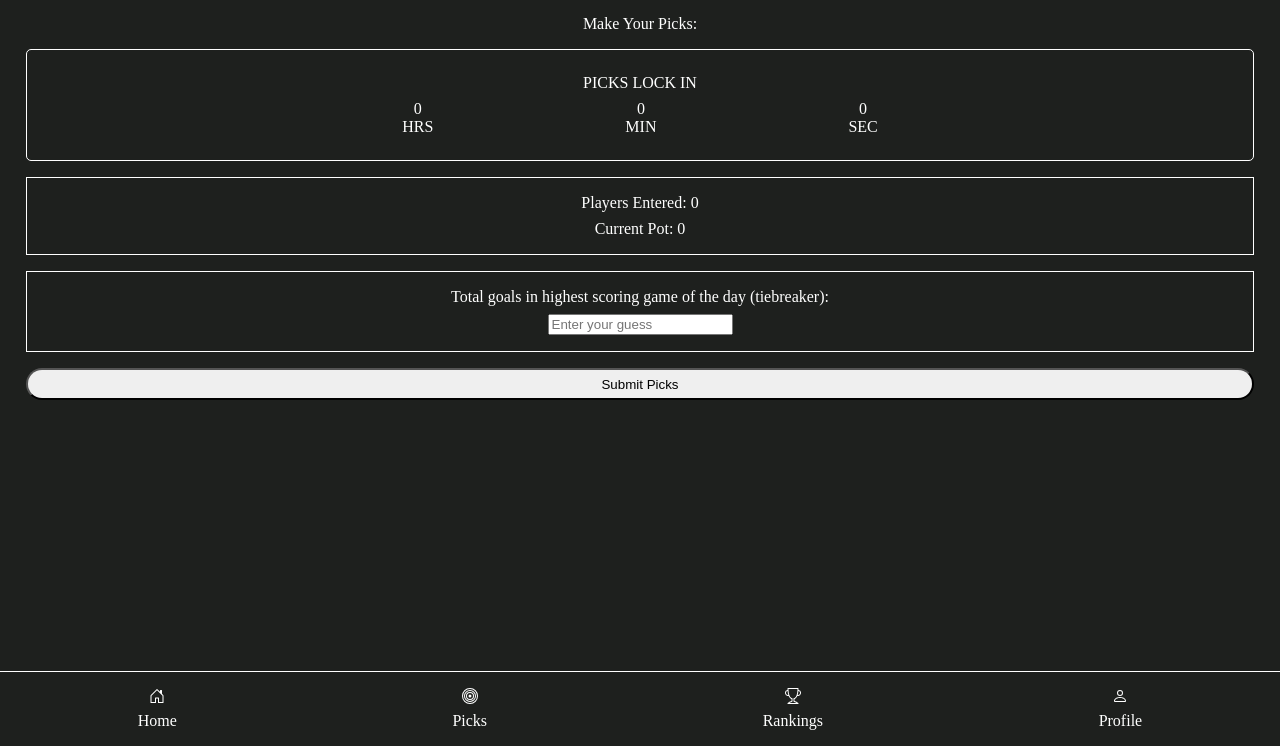
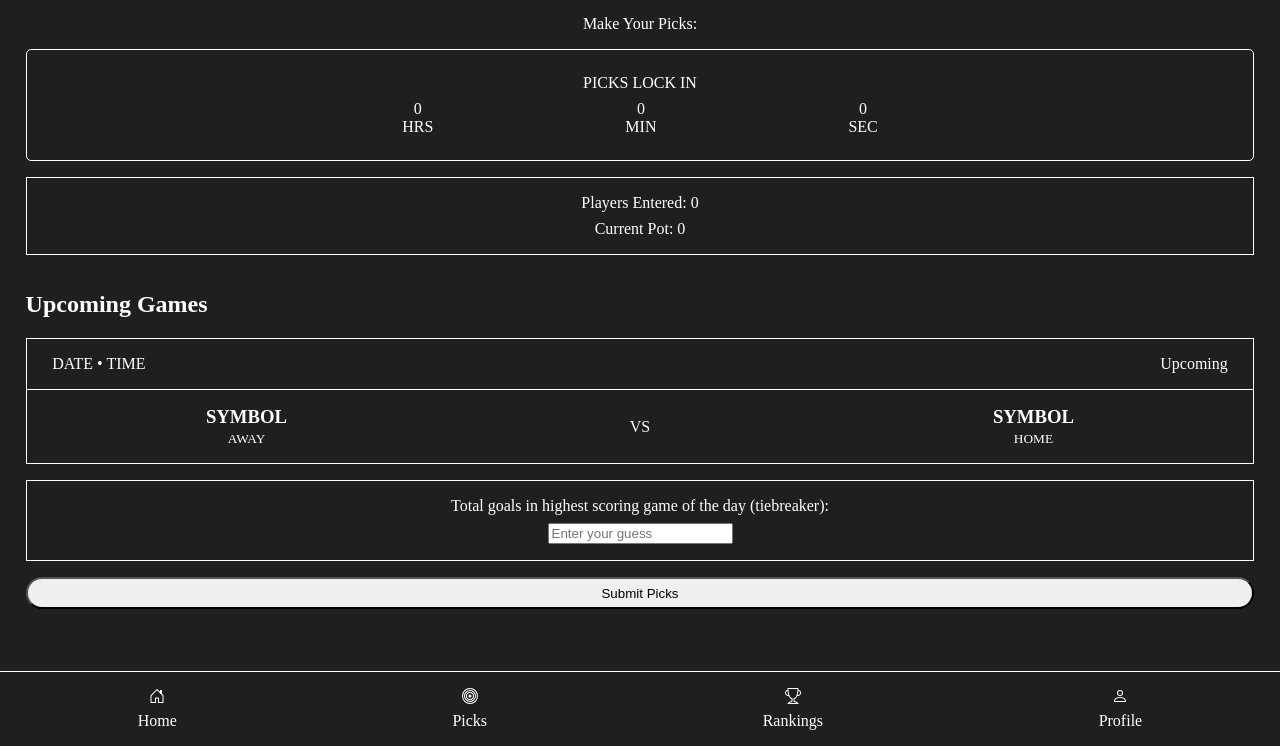
Before and after one commit to Ryanwavra/PuckPot, a plain HTML site: page picks.html in a window 1280 px wide. Shown: the part 54-800 px from the top of the page. Drawn offline with Linux system fonts and the light colour scheme.

Commit message:
added template card for games displayed section, currently hidden

```diff
--- a/picks.css
+++ b/picks.css
@@ -34,3 +34,52 @@ button {
     height: 4vh;
     border-radius: 30px;
 }
+
+/* ===============================
+  Game cards
+================================ */
+
+.game-card {
+    width: 100%;
+    display: flex;
+    flex-direction: column;
+    border: 1px solid white;
+}
+
+.game-header {
+    width: 100%;
+    display: flex;
+    flex-direction: row;
+    justify-content: space-between;
+    padding: 0 2vw;
+    border-bottom: 1px solid white;
+}
+
+.game-content {
+    display: flex;
+    justify-content: space-around;
+    align-items: center;
+}
+
+.away-team, .home-team {
+    display: flex;
+    flex-direction: column;
+    gap: 0.2rem;
+    margin: 0;
+    padding: 2vh;
+    line-height: 1;
+    align-items: center;
+}
+
+.away-team h3,
+.away-team p,
+.home-team h3,
+.home-team p {
+  margin: 0;
+  padding: 0;
+  line-height: 1.2;
+}
+
+.away-team p, .home-team p {
+    font-size: smaller;
+}
--- a/picks.html
+++ b/picks.html
@@ -54,7 +54,28 @@
         </section>
 
         <!--Games displayed section-->
+        <section class="games-section">
+            <h2>Upcoming Games</h2>
+            <div id="games-template" class="game-card" style="display: hidden;">
+                <div class="game-header">
+                    <p class="game-date-time">DATE • TIME</p>
+                    <p class="game-status">Upcoming</p>
+                </div>
 
+                <div class="game-content">
+                    <div class="away-team">
+                        <div class="away-symbol"><h3>SYMBOL</h3></div>
+                        <div class="team-label"><p>AWAY</p></div>
+                    </div>
+                    <div><p>VS</p></div>
+                    <div class="home-team">
+                        <div class="home-symbol"><h3>SYMBOL</h3></div>
+                        <div class="team-label"><p>HOME</p></div>
+
+                    </div>
+                </div>
+            </div>
+        </section>
 
 
 
@@ -158,5 +179,6 @@
           </div>
         </footer>
     </div>
+    <script src="scripts/games.js"></script>
   </body>
 </html>
```
Also changed, not shown: games.json (added, +20 -0 lines), scripts/games.js (added).
